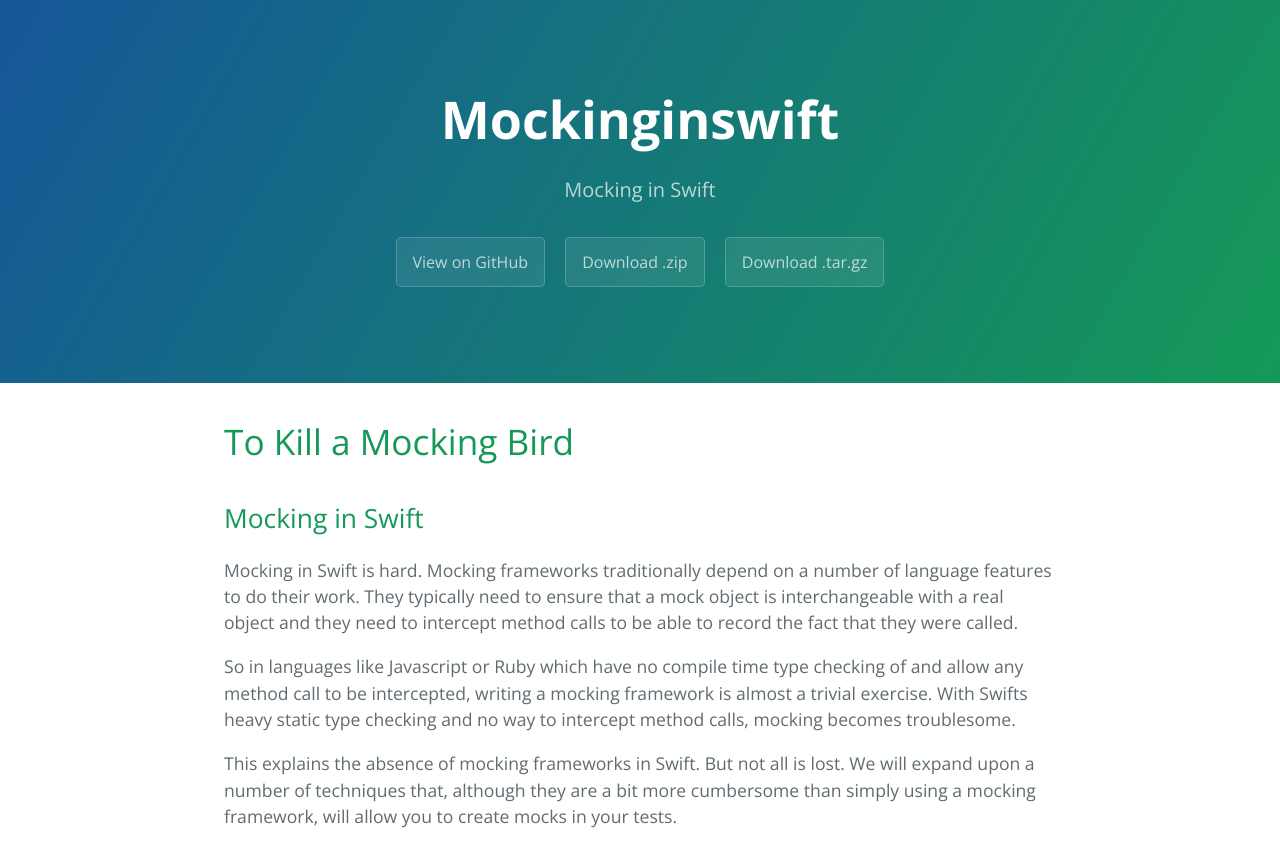
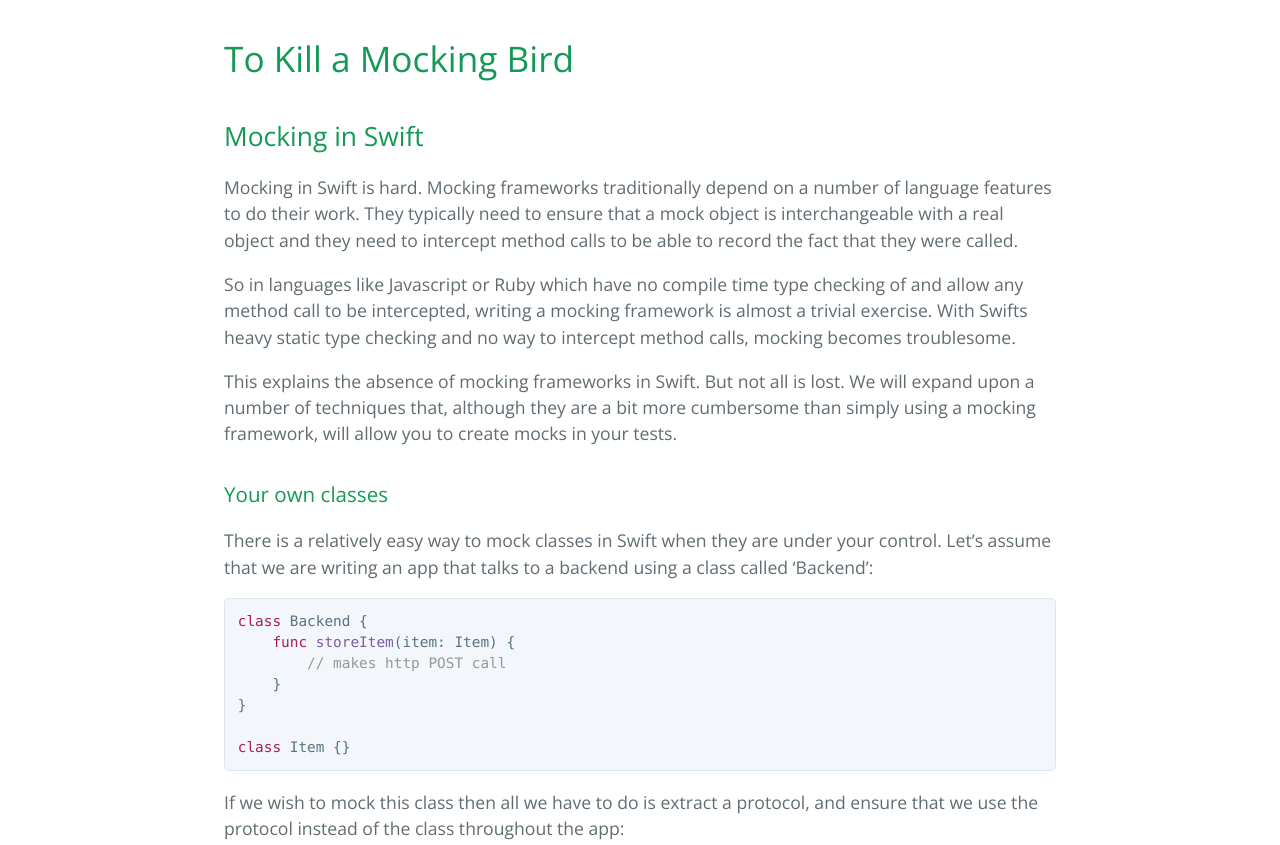
Before and after one commit to markspanbroek/MockingInSwift, a plain HTML site: page index.html in a window 1280 px wide. Shown: the top 845 px of the page. Drawn offline with nearby package versions, Linux system fonts and the light colour scheme.

Commit message:
Removed superfluous header

```diff
--- a/index.html
+++ b/index.html
@@ -2,7 +2,7 @@
 <html lang="en-us">
   <head>
     <meta charset="UTF-8">
-    <title>Mockinginswift by markspanbroek</title>
+    <title>To Kill A Mocking Bird</title>
     <meta name="viewport" content="width=device-width, initial-scale=1">
     <link rel="stylesheet" type="text/css" href="stylesheets/normalize.css" media="screen">
     <link href='https://fonts.googleapis.com/css?family=Open+Sans:400,700' rel='stylesheet' type='text/css'>
@@ -10,14 +10,6 @@
     <link rel="stylesheet" type="text/css" href="stylesheets/github-light.css" media="screen">
   </head>
   <body>
-    <section class="page-header">
-      <h1 class="project-name">Mockinginswift</h1>
-      <h2 class="project-tagline">Mocking in Swift</h2>
-      <a href="https://github.com/markspanbroek/MockingInSwift" class="btn">View on GitHub</a>
-      <a href="https://github.com/markspanbroek/MockingInSwift/zipball/master" class="btn">Download .zip</a>
-      <a href="https://github.com/markspanbroek/MockingInSwift/tarball/master" class="btn">Download .tar.gz</a>
-    </section>
-
     <section class="main-content">
       <h1>
 <a id="to-kill-a-mocking-bird" class="anchor" href="#to-kill-a-mocking-bird" aria-hidden="true"><span aria-hidden="true" class="octicon octicon-link"></span></a>To Kill a Mocking Bird</h1>
```
